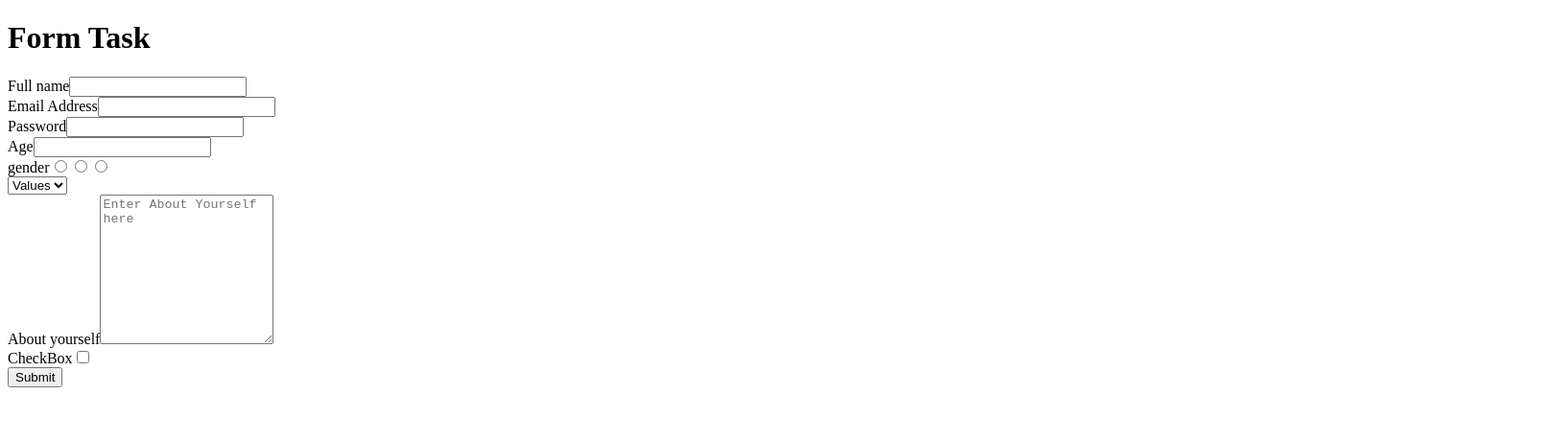
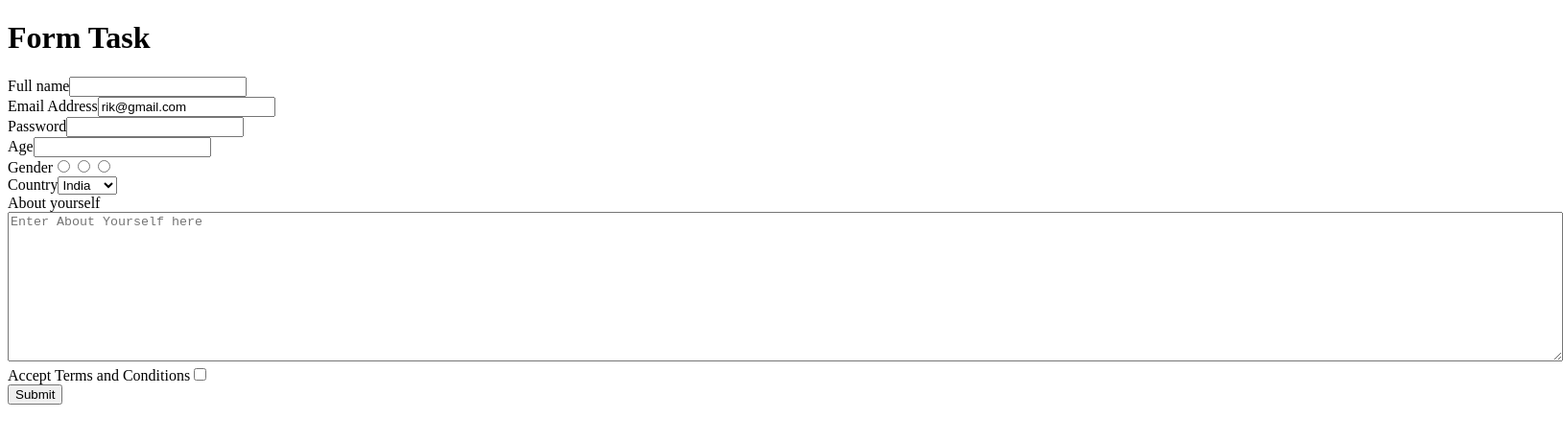
Before and after one commit to aashikofsach/Form_task, a React (Vite) app: page / in a window 1280 px wide. Shown: the top 460 px of the page at 96% size, 1629 px wide, since content can reach past the window. Built offline with nearby package versions, Linux system fonts and the light colour scheme.

Commit message:
making fields controlled using state and onChange

```diff
--- a/src/App.tsx
+++ b/src/App.tsx
@@ -1,65 +1,82 @@
 import { useState } from 'react'
 
 function App() {
-  const [count, setCount] = useState(0)
-  function formControl(data : any)
+
+  const [formData , setFormdata] = useState({
+    name : "",
+    email : "rik@gmail.com",
+    password : "",
+    age : ""
+
+  })
+
+  function handleSubmit(e)
   {
-
-    console.log(data)
-    console.log(data.get("name"))
+    e.preventDefault() ;
+    console.log(formData)
 
   }
+
+  function handleChange(e)
+  {
+    console.log("we trigger the handle chamge ")
+    console.log(e.nativeEvent.data)
+  }
+
 
   return (
     <div>
       <h1> Form Task </h1>
-      <form action={formControl}>
+      <form onSubmit={handleSubmit}>
         <div>
           <label htmlFor="">Full name</label>
-        <input type="text" name='name'/>
+          <input type="text" name='name' value={formData.name} onChange={(e) => handleChange(e)}/>
         </div>
         <div>
 
           <label htmlFor="">Email Address</label>
-        <input type="email" />
+          <input type="email" name='email' value={formData.email} onChange={(e) => handleChange(e)} />
 
         </div>
         <div>
 
           <label htmlFor="">Password</label>
-        <input type="password" />
+          <input type="password" name='password' value={formData.password} onChange={(e) => handleChange(e)}/>
         </div>
         <div>
 
           <label htmlFor="">Age</label>
-        <input type="number" />
+          <input type="number" name='age'  onChange={(e) => handleChange(e)}/>
 
         </div>
 
         <div>
-         <label htmlFor="">gender</label>
-        <input type="radio" />
-        <input type="radio" />
-        <input type="radio" />
+          <label htmlFor="">Gender</label>
+          <label htmlFor="">
+            <input type="radio" name='gender' />
+            <input type="radio" name='gender' />
+            <input type="radio" name='gender' />
+          </label>
+
         </div>
 
         <div>
+          <label htmlFor="">Country</label>
           <select name="" id="">
-        <option value="">Values</option>
-        <option value="">Values</option>
-        <option value="">Values</option>
-        <option value="">Values</option>
-        <option value="">Values</option>
+            <option value="">India</option>
+            <option value="">UK</option>
+            <option value="">USA</option>
+            <option value="">Others</option>
           </select>
         </div>
 
         <div>
           <label htmlFor="">About yourself</label>
-      <textarea name="" id="" placeholder='Enter About Yourself here ' rows={10} cols={20}></textarea>
+          <textarea name="" id="" placeholder='Enter About Yourself here ' rows={10} cols={200}></textarea>
         </div>
 
         <div>
-      <label htmlFor="">CheckBox</label>
+          <label htmlFor="">Accept Terms and Conditions</label>
           <input type="checkbox" />
         </div>
 
```
Lines whose indentation alone changed are shown as unchanged.
